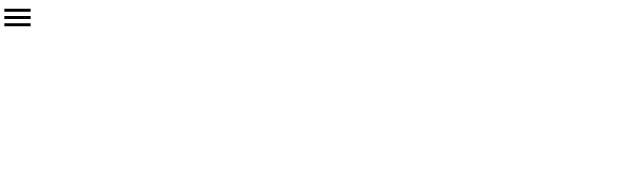
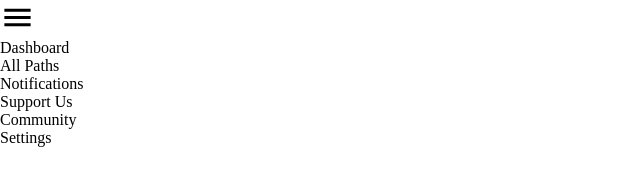
Before and after one commit to royalh23/drop-down-menu-js, a website built with webpack: page src/template.html in a window 1280 px wide. Shown: the whole page, without its empty margins (0-640 px from the left). Built offline with nearby package versions, Linux system fonts and the light colour scheme.

Commit message:
Create menu in html

```diff
--- a/src/style.css
+++ b/src/style.css
@@ -17,3 +17,9 @@ img[src$='svg'] {
   width: 35px;
   height: 35px;
 }
+
+ul {
+  list-style-type: none;
+  margin: 0;
+  padding: 0;
+}
--- a/src/template.html
+++ b/src/template.html
@@ -8,6 +8,16 @@
   <body>
     <div class="content">
       <img src="./svg/menu.svg" alt="Menu icon" class="menu-icon" />
+      <div class="menu">
+        <ul>
+          <li>Dashboard</li>
+          <li>All Paths</li>
+          <li>Notifications</li>
+          <li>Support Us</li>
+          <li>Community</li>
+          <li>Settings</li>
+        </ul>
+      </div>
     </div>
   </body>
 </html>
```
Also changed, not shown: dist/index.html, dist/main.js.
